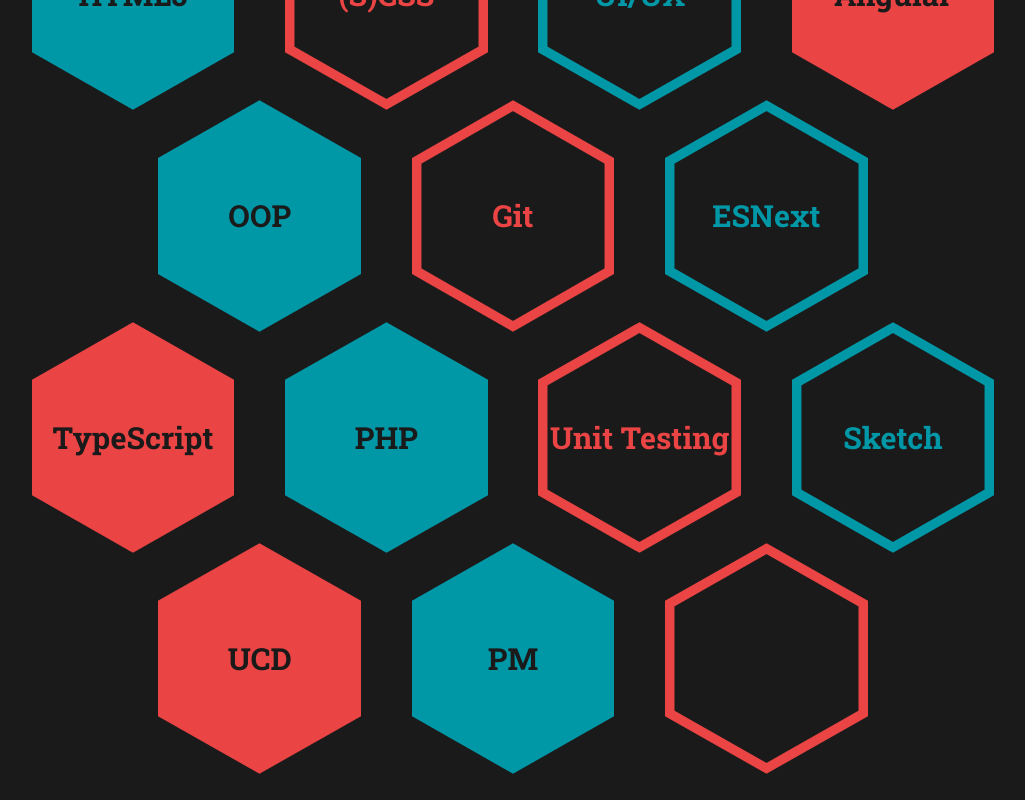
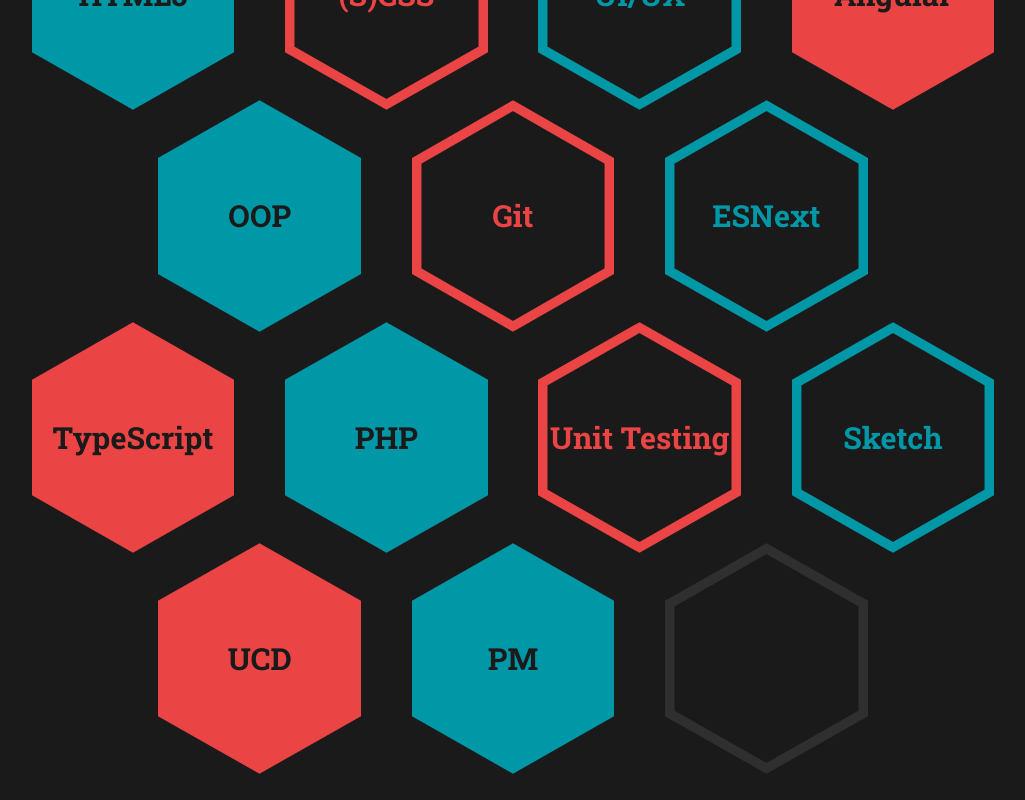
Before and after one commit to coenkoopmans/coenkoopmans.nl, an Angular app: page / in a window 1280 px wide. Shown: the part 1063-1863 px from the top of the page, without its empty margins (127-1152 px from the left). Built offline with nearby package versions, Linux system fonts and the light colour scheme.

Commit message:
Fixes to hexagon grid

```diff
--- a/src/app/components/skills/skills.component.html
+++ b/src/app/components/skills/skills.component.html
@@ -15,6 +15,6 @@
         <h3 class="skills__item">Sketch</h3>
         <h3 class="skills__item">UCD</h3>
         <h3 class="skills__item">PM</h3>
-        <h3 class="skills__item skills__item--filler"></h3><!-- TODO: this shouldn't be an h3 -->
+        <div class="skills__item skills__item--filler"></div><!-- TODO: this shouldn't be an h3 -->
     </div>
 </section>
--- a/src/app/components/skills/skills.component.scss
+++ b/src/app/components/skills/skills.component.scss
@@ -65,7 +65,7 @@
   .skills__item:nth-of-type(3n+2) { // Repeating grid of 5
     margin-right: 0;
   }
-  .skills__item:nth-of-type(3n + 3) { // Third of three (separate, on new line)
+  .skills__item:nth-of-type(3n+3) { // Third of three (separate, on new line)
     margin-left: getVw(
       (
         ($hexagon-width * 2 + $hexagon-margin) -
@@ -137,6 +137,7 @@
 }
 .skills__item:last-of-type {
   &.skills__item--filler {
-    background-image: url('/assets/ui/hexagon-outline-red.svg');
+    background-image: url('/assets/ui/hexagon-outline-black.svg');
+    margin-right: 0;
   }
 }
```
